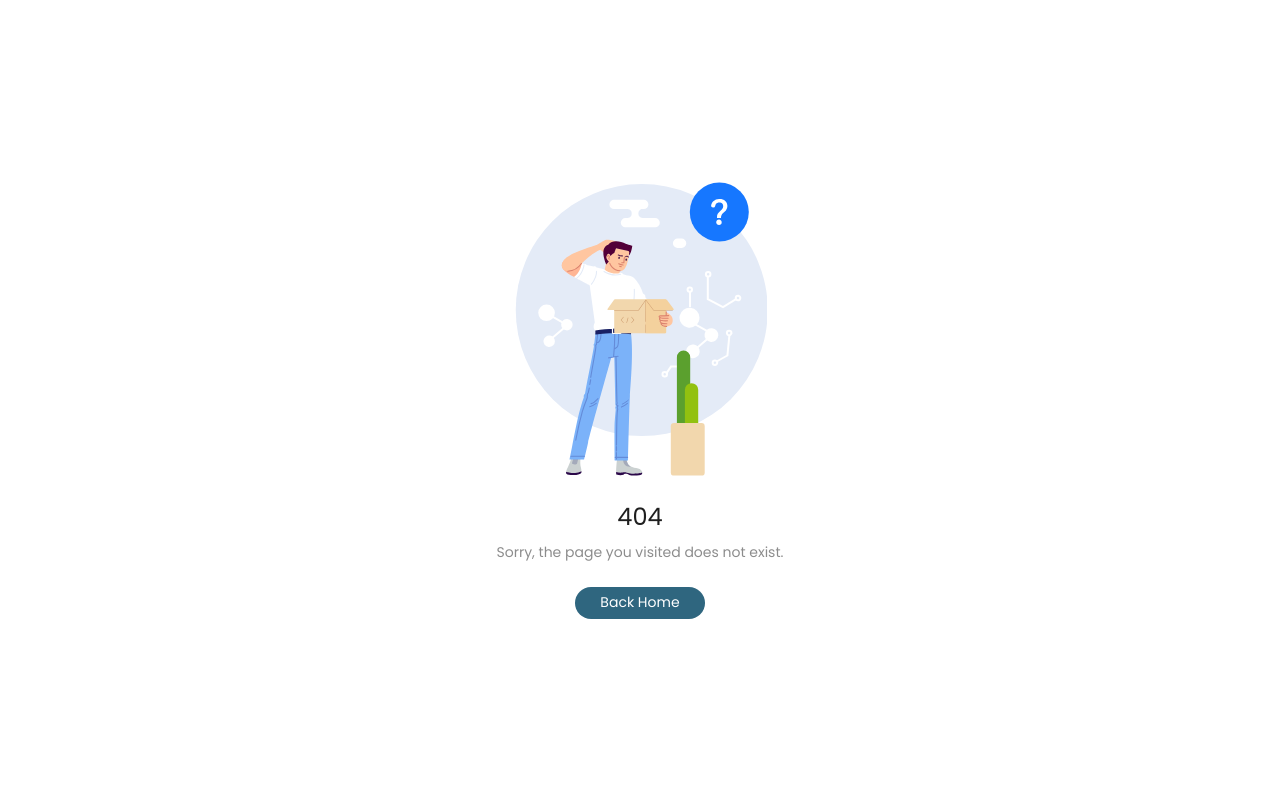
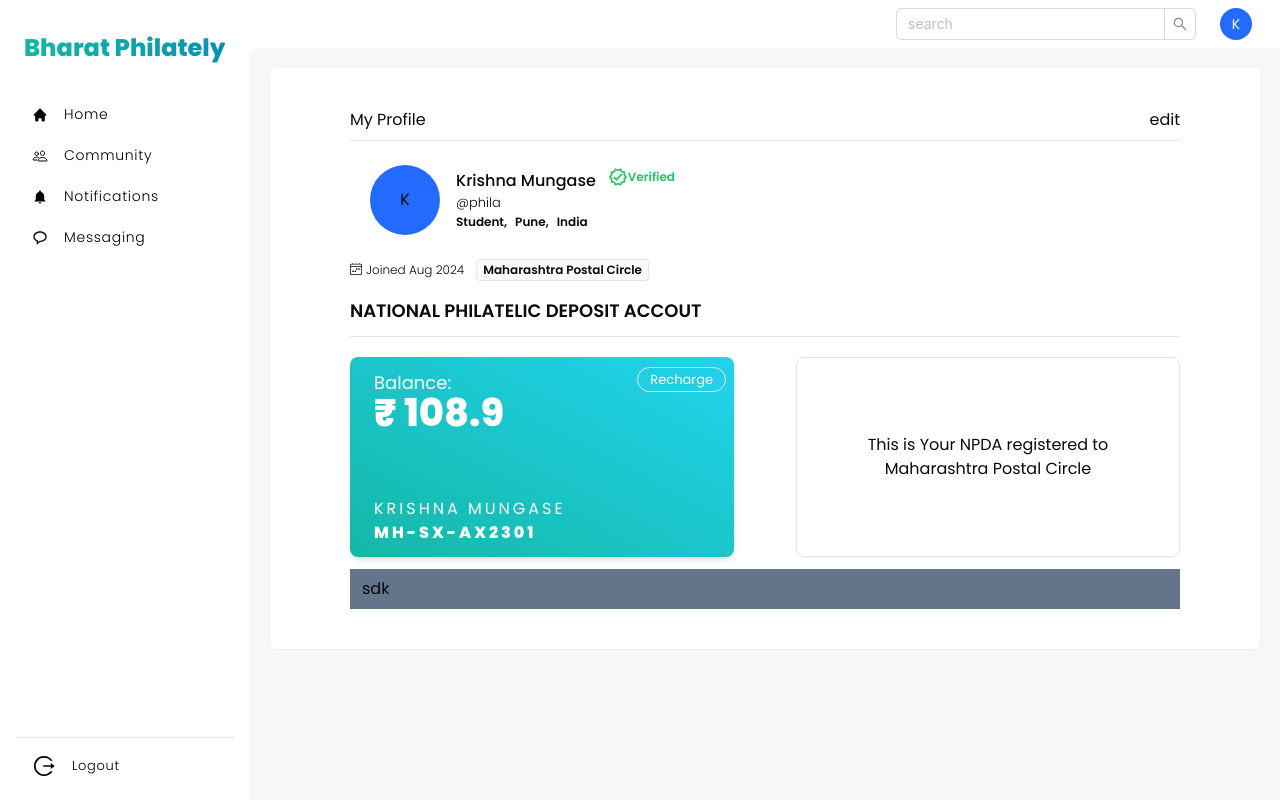
Before and after one commit to KingShivamX/BharatPhilately, a React (Vite) app in the folder client/: page /dashboard/profile in a window 1280 px wide. Before the commit this address had no page. Built offline with nearby package versions, Linux system fonts and the light colour scheme.

Commit message:
profile page

```diff
--- a/client/src/App.jsx
+++ b/client/src/App.jsx
@@ -13,6 +13,7 @@ import Community from "./components/dashboard/community/index"
 import Notifications from "./components/dashboard/notifications/index"
 import Messaging from "./components/dashboard/messaging/index"
 import LandingPage from "./pages/landing-page"
+import ProfilePage from "./components/dashboard/profile/Profile-page"
 
 function App() {
   return (
@@ -25,7 +26,10 @@ function App() {
             <Route path="community" element={<Community />} />
             <Route path="notifications" element={<Notifications />} />
             <Route path="messaging" element={<Messaging />} />
+            <Route path="profile" element={<ProfilePage />} />
           </Route>
+
+
           <Route path="/auth" element={<GuestRoute />}>
             <Route path="login" element={<Login />} />
             <Route path="register" element={<Register />} />
--- a/client/src/components/dashboard/dash-sidebar.jsx
+++ b/client/src/components/dashboard/dash-sidebar.jsx
@@ -5,7 +5,7 @@ import MobilDashboardSidebar from "./mobile-sidebar";
 const DashboardSidebar = () => {
   return (
     <div className="w-[60px] lg:w-[250px]">
-      <div className="bg-primary h-full py-8 w-full">
+      <div className="bg-[white] h-full py-8 w-full">
         <MobilDashboardSidebar />
         <DesktopDashboardSidebar />
       </div>
--- a/client/src/components/dashboard/desktop-dashboard-sidebar.jsx
+++ b/client/src/components/dashboard/desktop-dashboard-sidebar.jsx
@@ -8,14 +8,16 @@ import { cn } from '@/lib/utils';
 
 const DesktopDashboardSidebar = () => {
   return (
-    <div className="hidden lg:block">
+    <div className="hidden lg:block text-black">
       <div className="flex items-center justify-start px-6">
-        <Link className="text-2xl font-bold text-white" to="/">
-          BharatPhilately
+        <Link className="text-2xl font-bold" to="/">
+        <div  className="text-5xl md:text-2xl font-extrabold bg-clip-text text-transparent bg-gradient-to-r from-teal-500 to-cyan-600">
+            Bharat Philately
+          </div>
         </Link>
       </div>
 
-      <div className="px-4 h-[calc(100vh_-120px)] w-full  mt-8 flex justify-between flex-col">
+      <div className="px-4 h-[calc(100vh_-110px)] w-full  mt-8 flex justify-between flex-col">
         <div className="flex space-y-1 items-center flex-col justify-center">
           {
             dashboardLinks.map((link) => (
@@ -24,13 +26,13 @@ const DesktopDashboardSidebar = () => {
                 to={link.path}
                 className={({ isActive }) =>
                   cn(
-                    "flex items-center px-4 py-3 hover:bg-secondary transition-all rounded-lg w-full",
-                    isActive && "bg-secondary"
+                    "flex items-center px-4 py-2 hover:text-white hover:bg-gradient-to-br from-teal-500 to-cyan-600 transition-all rounded-lg w-full",
+                    isActive && "  text-white bg-gradient-to-br from-teal-500 to-cyan-600"
                   )
                 }
               >
-                <link.icon className="size-6 text-white" />
-                <span className="pl-4 text-lg text-white font-light tracking-wider">
+                <link.icon className="size-4 " />
+                <span className="pl-4 text-[14px]   font-light tracking-wider">
                   {link.title}
                 </span>
               </NavLink>
@@ -39,10 +41,10 @@ const DesktopDashboardSidebar = () => {
 
         <div className="border-t pt-2">
           <button
-            className="flex items-center px-4 py-3 hover:bg-secondary transition-all rounded-lg w-full"
+            className="flex items-center px-4 py-2 hover:bg-gradient-to-br from-teal-600 to-cyan-600 hover:text-white transition-all rounded-lg w-full"
           >
-            <AiOutlineLogout className="size-6 text-white" />
-            <span className="text-lg text-white pl-4 font-light tracking-wider">
+            <AiOutlineLogout className="size-6 " />
+            <span className="text-[13px]  pl-4 font-light  tracking-wider">
               Logout
             </span>
           </button>
--- /dev/null
+++ b/client/src/components/dashboard/profile/Profile-page.jsx
@@ -0,0 +1,117 @@
+import React from 'react'
+import { MdOutlineVerified } from "react-icons/md";
+import { BsCalendar4Week } from "react-icons/bs";
+import { BsCreditCard2Front } from "react-icons/bs";
+
+
+
+const ProfilePage = () => {
+    const user = {
+        name: "Krishna Mungase",
+        username: "@phila",
+        isRegsiteredforNPDA: true,
+        profession: 'Student',
+        Address: {
+            city: "Pune",
+            Country: "India"
+        },
+        NPDA: {
+            registeredPostalCircle: "Maharashtra Postal Circle",
+            balance: 108.9,
+            accountNo: "MH-SX-AX2301"
+        }
+    }
+
+    return (
+        <div className='w-full bg-[#F6F6F6] flex justify-start'>
+            <div className='px-20 py-10 w-full  rounded-md shadow-sm bg-white'>
+                <div className='pb-2 border-b flex justify-between mb-3'>
+                    <div className=''>My Profile</div>
+                    <div className=''>edit</div>
+                </div>
+
+                {/* section 1 */}
+
+                <div className='w-full flex px-5 py-3  rounded-[12px] items-center justify-between'>
+                    <div className='flex gap-4 items-center'>
+                        <div className='h-[70px] w-[70px] bg-primary flex justify-center items-center rounded-full '>
+                            {user?.name[0].toUpperCase()}
+                        </div>
+                        <div>
+                            <div className='text-[16px] flex items-center  font-[500]'>
+                                {user.name}
+                                {
+                                    user.isRegsiteredforNPDA
+                                        ?
+                                        <div className='pl-2 -translate-y-1 text-green-500 font-[600]  text-[12px] flex items-center'>
+                                            <span className='ml-1'><MdOutlineVerified className="font-[600] size-5" /></span>
+                                            <span>Verified</span>
+                                        </div>
+                                        : ''
+                                }
+                            </div>
+                            <div className='text-start text-[13px] font-[300]'>{user.username}</div>
+                            <div className='flex gap-2 font-[600] text-[12px]'>
+                                <div>{user.profession}, </div>
+                                <div>{user.Address.city}, </div>
+                                <div>{user.Address.Country}</div>
+                            </div>
+                        </div>
+                    </div>
+
+                </div>
+                <div className='w-full my-3  flex gap-3 items-center  text-[12px] font-[300]'>
+                    <div className='flex items-center gap-1'>
+                        <div><BsCalendar4Week className='-translate-y-[1px]' /></div>
+                        <div>Joined Aug 2024</div>
+                    </div>
+                    <div className='border  bg-slate-50 rounded-sm px-[6px] py-[1px] font-[600]'>{user.NPDA.registeredPostalCircle}</div>
+                </div>
+
+                {/* section 2 */}
+
+                <div className='my-3 mt-4  '>
+
+                    <h1 className='uppercase pb-3 font-[600] text-[18px] mt-3 border-b mb-5'>national philatelic deposit accout</h1>
+                    {/* card */}
+                    <div className='w-full flex justify-between '>
+                    <div className='max-w-[30vw] min-w-[30vw] px-2 h-[200px] shadow-md relative bg-gradient-to-tr text-white from-teal-500 to-cyan-400 rounded-lg '>
+                        <div className='flex justify-between items-center'>
+                            <div className=' '>
+                                <h3 className='pl-4 text-[18px] translate-y-3'>Balance:</h3>
+                                <h1 className='  pl-4 text-[3vw]   font-[800]'>₹ {user.NPDA.balance}</h1>
+                            </div>
+                            <div className='text-[13px] capitalize -translate-y-5 border rounded-full px-3 py-[2px]'>recharge</div>
+                        </div>
+                        <div className='absolute bottom-3'>
+                        <div>
+                            <div className='uppercase tracking-[3px] pl-4 mt-4'>{user.name}</div>
+                            <div className='uppercase tracking-[3px] font-[800] pl-4'>{user.NPDA.accountNo}</div>
+                        </div>
+                        </div>
+
+                    </div>
+                    <div className='min-w-[30vw] px-8  h-[200px]  relative border shadow-sm rounded-lg' >
+                        <div className='w-full h-full flex justify-center items-center text-center'>
+                            This is Your NPDA registered to  <br/> {user.NPDA.registeredPostalCircle}
+                        </div>
+                    </div>
+                    </div>
+                </div>
+
+
+                {/* section 3 */}
+                <div>
+                    <div className='w-full bg-slate-500 py-2 px-3'>
+                        sdk
+                    </div>
+                </div>
+
+            </div>
+
+        </div>
+    )
+}
+
+export default ProfilePage
+// git checkout  profile/register-npda
--- a/client/src/layout/dashboard-layout.jsx
+++ b/client/src/layout/dashboard-layout.jsx
@@ -1,38 +1,41 @@
 import { Outlet } from "react-router-dom";
 import { Avatar, Input } from "antd";
 import DashboardSidebar from "@/components/dashboard/dash-sidebar";
-
+import {Link} from 'react-router-dom'
 const isAuthenticated = false;
 const user = {
   fullName: "Krish Mungase",
 };
 const DashboardLayout = () => {
   return (
-    <div className="h-screen flex flex-row">
+    <div className="h-screen flex bg-[#FFFFFF]  flex-row">
       <DashboardSidebar />
 
       <div className="flex flex-col w-[calc(100vw_-60px)] lg:w-[calc(100vw_-250px)]">
-        <div className="h-12 flex items-center justify-between px-6 space-x-6 border-b">
+        <div className="h-12 flex items-center justify-end px-6 space-x-6 ">
           <div>
             <Input.Search
-              className="max-w-sm sm:w-[300px]"
+              className="max-w-sm  sm:w-[300px]"
               placeholder="search"
             />
           </div>
+          <Link to={'profile'}>
           <div className="flex items-center justify-center space-x-4">
             <div className="flex items-center justify-center space-x-1">
               <Avatar className="bg-primary">
                 {user?.fullName[0].toUpperCase()}
               </Avatar>
               <span className="text-primary text-sm font-medium hidden md:block">
-                {user?.fullName}
+                {/* {user?.fullName} */}
               </span>
             </div>
           </div>
+          </Link>
+
 
         </div>
 
-        <div className="h-[calc(100vh_-48px)] p-5 bg-white">
+        <div className="h-[calc(100vh_-48px)] p-5 rounded-tl-md bg-[#f6f6f6e0]">
           <Outlet />
         </div>
       </div>
--- a/client/tailwind.config.js
+++ b/client/tailwind.config.js
@@ -24,7 +24,7 @@ export default {
 					foreground: 'hsl(var(--popover-foreground))'
 				},
 				primary: {
-					DEFAULT: "#2F667F",
+					DEFAULT: "#236BFE",
 					foreground: 'hsl(var(--primary-foreground))'
 				},
 				secondary: {
```
Also changed, not shown: 1 other file (tests, documents, lock files or other folders).
